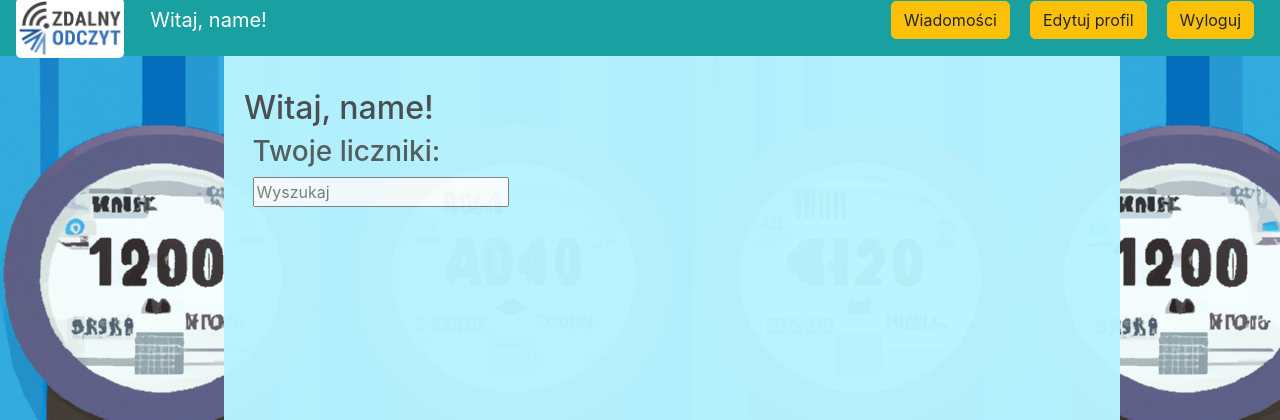
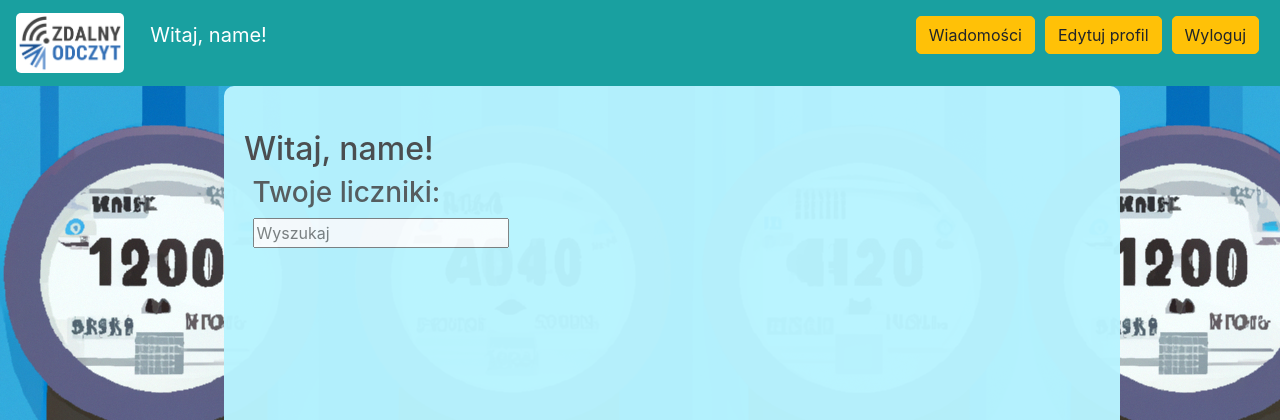
Before and after one commit to Wojtekadamski/wodomierze-online, a Flask app: page /home in a window 1280 px wide. Shown: the top 420 px of the page. Run offline with Flask 3, Linux system fonts and the light colour scheme; the visitor is signed in with stand-in values (Sample User, id 1); data that the repository does not hold is empty; some libraries are stand-ins or nearby versions.

Commit message:
wprowadzono poprawki V_1.0.7 - obsługa polskich znaków CSV, naprawa wyświetlania paska górnego

```diff
--- a/static/style.css
+++ b/static/style.css
@@ -183,8 +183,14 @@
    position: fixed;
    top: 0px;
    width: 100%;
-	height: 7%;
+	overflow: hidden;
 }
+
+.navbar .btn {
+    margin: 5px; /* Dodaje margines dookoła przycisków */
+    white-space: nowrap; /* Zapobiega łamaniu tekstu w przyciskach */
+}
+
 .content-box{
 	display: flex;
 }
--- a/templates/base.html
+++ b/templates/base.html
@@ -13,6 +13,20 @@
     <script src="https://cdn.plot.ly/plotly-latest.min.js"></script>
 
 </head>
+<script>
+function adjustMargin() {
+    var navbarHeight = document.querySelector('.navbar').offsetHeight;
+    var centerBox = document.querySelector('.center-box');
+    centerBox.style.marginTop = navbarHeight + 'px';
+}
+
+// Wywołaj funkcję przy ładowaniu strony
+window.onload = adjustMargin;
+
+// Wywołaj funkcję przy zmianie rozmiaru okna
+window.onresize = adjustMargin;
+</script>
+
 <body>
 
     <nav class="navbar fixed-top navbar-expand-lg navbar-dark bg-dark">
```
